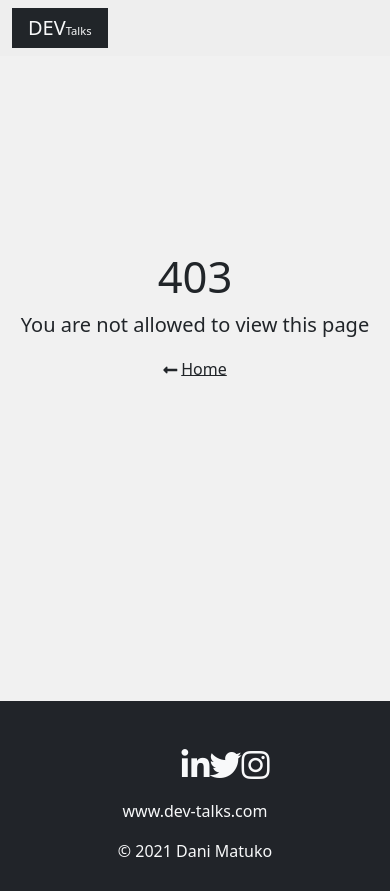
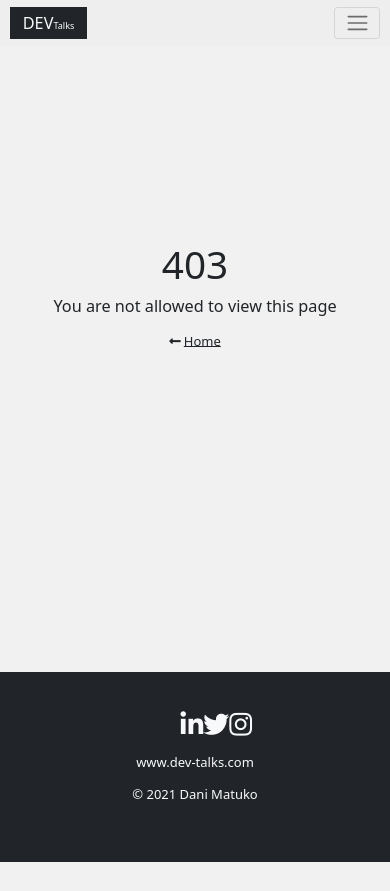
Before and after one commit to danimatuko/dev-talks-client, a React (Create React App) app: page /forbbiden in a window 390 px wide. After the commit the page ends 862 px from the top, so only its background shows below. Built offline with nearby package versions, Linux system fonts and the light colour scheme; no server answers.

Commit message:
collapse navbar on mobile

```diff
--- a/src/App.css
+++ b/src/App.css
@@ -1,6 +1,12 @@
 html,
 body {
-	background-color:#f1f1f1 !important;
+	background-color: #f1f1f1 !important;
 	overflow-x: "hidden" !important;
 	height: "100" !important;
 }
+
+@media only screen and (max-width: 600px) {
+	html {
+		font-size: 13px;
+	}
+}
--- a/src/componenets/layout/navBar/NavBar.jsx
+++ b/src/componenets/layout/navBar/NavBar.jsx
@@ -7,7 +7,9 @@ const NavBar = () => {
 	const { isAuth, isLoading } = useSelector((state) => state.auth);
 
 	return (
-		<nav className="navbar navbar-expand-lg mb-5 sticky-top" style={{ backgroundColor: "#eee" }}>
+		<nav
+			className="navbar navbar-expand-lg mb-5 sticky-top navbar-light"
+			style={{ backgroundColor: "#eee" }}>
 			<div className="container">
 				<Link className="navbar-brand text-light bg-dark px-3 " to="/">
 					<div className="d-inline">DEV</div>
@@ -15,6 +17,7 @@ const NavBar = () => {
 						Talks
 					</small>
 				</Link>
+
 				<button
 					className="navbar-toggler"
 					type="button"
@@ -37,6 +40,7 @@ const NavBar = () => {
 								About
 							</Link>
 						</li>
+					</ul>
 					{!isLoading && isAuth ? (
 						<ProfileMenu />
 					) : (
@@ -57,7 +61,6 @@ const NavBar = () => {
 							</li>
 						</>
 					)}
-					</ul>
 				</div>
 			</div>
 		</nav>
```
Lines whose indentation alone changed are shown as unchanged.
